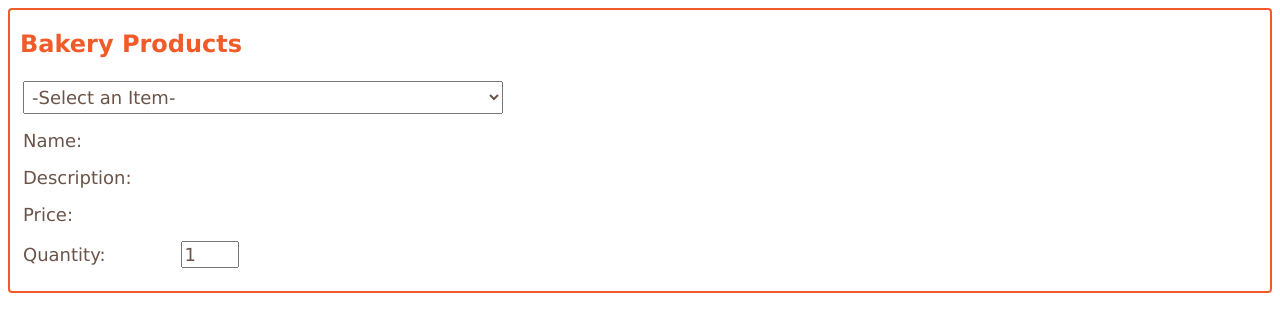
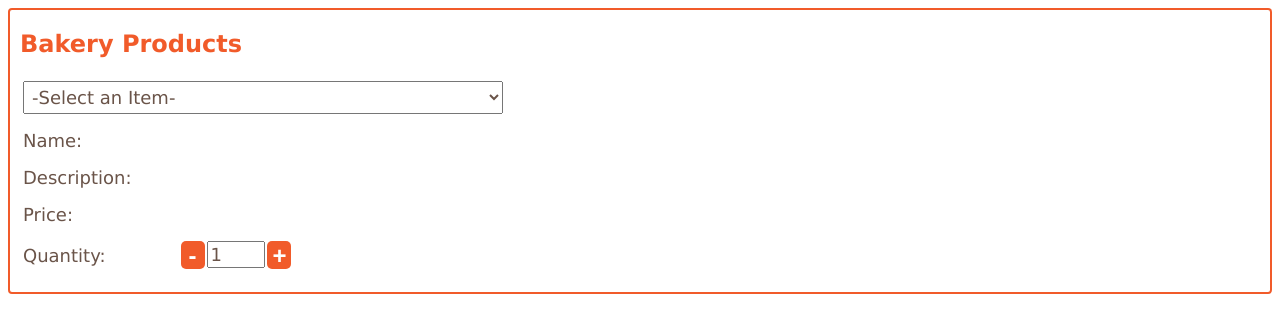
Before and after one commit to dilankavishka/angular-signals, an Angular app: page / in a window 1280 px wide. Shown: the top 332 px of the page. Built offline with nearby package versions, Linux system fonts and the light colour scheme.

Commit message:
Changing a signals value

```diff
--- a/src/app/products/product-selection/product-selection.component.html
+++ b/src/app/products/product-selection/product-selection.component.html
@@ -29,13 +29,21 @@
     <div class="row">
       <div class="cellLeft"><label for="quantity">Quantity:</label></div>
       <div class="cellRight">
+        <div class="inputContainer">
+          <button class="qtyButton qtyButtonLeft" (click)="onDecrease()">
+            -
+          </button>
           <input
             class="quantityInput"
             id="quantity"
             type="number"
             [(ngModel)]="quantity"
           />
+          <button class="qtyButton qtyButtonRight" (click)="onIncrease()">
+            +
+          </button>
         </div>
       </div>
     </div>
   </div>
+</div>
--- a/src/app/products/product-selection/product-selection.component.ts
+++ b/src/app/products/product-selection/product-selection.component.ts
@@ -1,4 +1,4 @@
-import { Component, signal } from '@angular/core';
+import { Component, effect, signal } from '@angular/core';
 import { FormsModule } from '@angular/forms';
 import { ProductData } from '../product-data';
 import { Products } from '../product';
@@ -17,4 +17,14 @@ export class ProductSelectionComponent {
   quantity = signal(1);
 
   products = signal(ProductData.products);
+
+  onIncrease() {
+    this.quantity.update((qty) => qty + 1);
+  }
+
+  onDecrease() {
+    this.quantity.update((qty) => (qty <= 0 ? 0 : qty - 1));
+  }
+
+  eff = effect(() => console.log(this.quantity()));
 }
```
Lines whose indentation alone changed are shown as unchanged.
